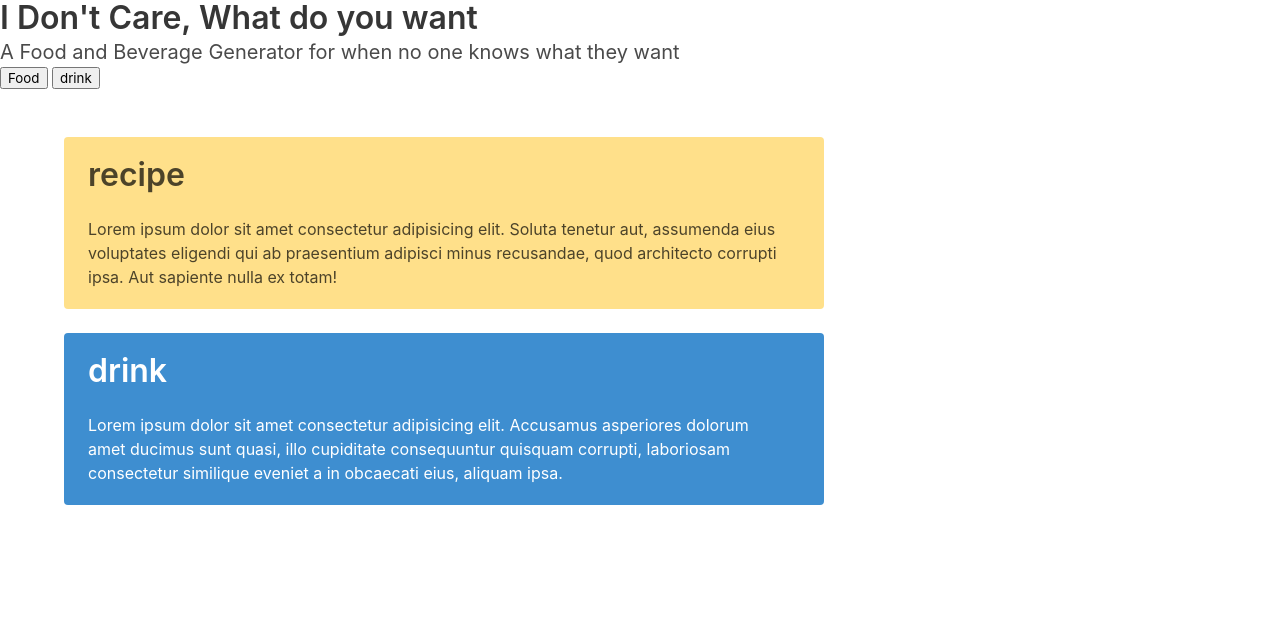
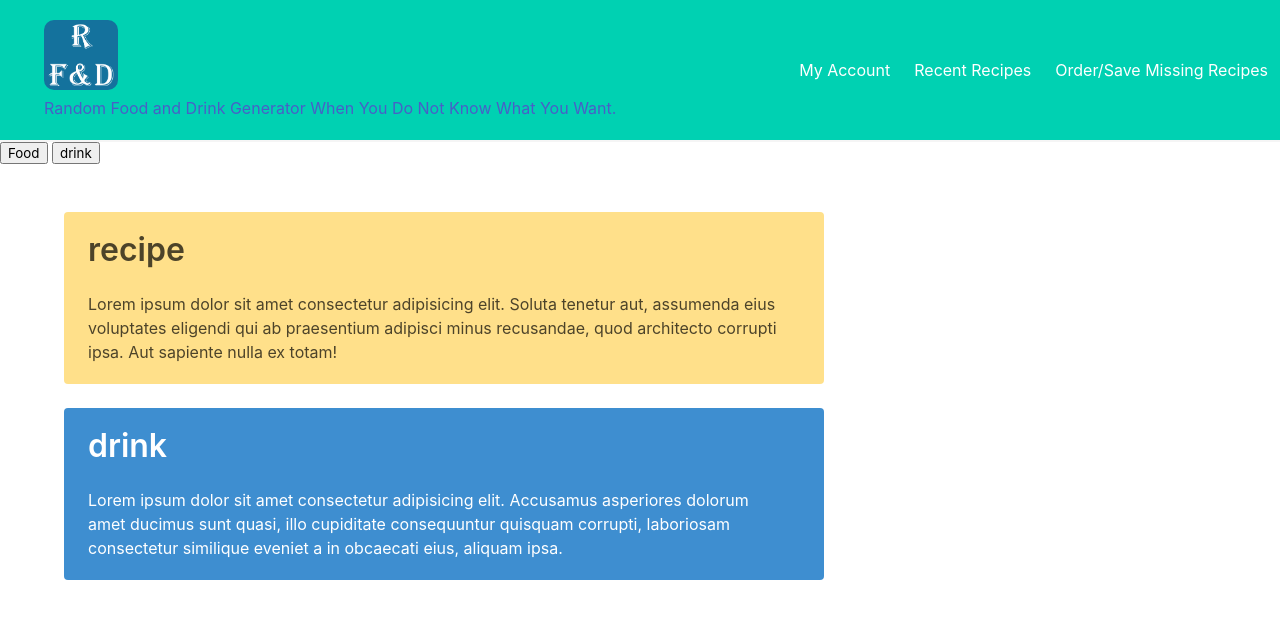
Before and after one commit to Thedanbrown/IDCWDYW-Food-and-Beverage-Recipe-Generator, a plain HTML site: page index.html in a window 1280 px wide. Drawn offline with nearby package versions, Linux system fonts and the light colour scheme.

Commit message:
Adding a responsive navbar and logo.

```diff
--- a/assets/css/styles.css
+++ b/assets/css/styles.css
@@ -1 +1,11 @@
-.modal-content
+
+/* For navbar only */
+.navbar-brand {
+  /* margin-top: 20px; */
+  padding: 20px;
+  columns: white;
+}
+
+.navbar-item-2 img{
+  border-radius: 10px;
+}
--- a/assets/js/script.js
+++ b/assets/js/script.js
@@ -1,3 +1,13 @@
+
+// for mobile menu of navbar
+const burgerIcon = document.querySelector('#burger');
+const navbarMenu = document.querySelector('#nav-links');
+
+burgerIcon.addEventListener('click',() => {
+  navbarMenu.classList.toggle('is-active');
+}
+);
+
 
 //modal functions
 document.addEventListener('DOMContentLoaded', () => {
--- a/index.html
+++ b/index.html
@@ -1,17 +1,39 @@
 <!DOCTYPE html>
 <html>
+
 <head>
   <meta charset="utf-8">
   <meta name="viewport" content="width=device-width, initial-scale=1">
   <title>IDCWDYW</title>
   <link rel="stylesheet" href="https://cdn.jsdelivr.net/npm/bulma@0.9.4/css/bulma.min.css">
+  <link rel="stylesheet" href="./assets/css/styles.css">
 </head>
 
 <body>
-    <header>
-        <h1 class="title">I Don't Care, What do you want</h1>
-        <p class="subtitle">A Food and Beverage Generator for when no one knows what they want</p>
-    </header>
+  <!-- Logo / Brand -->
+  <nav class="navbar has-shadow is-primary">
+
+    <div class="navbar-brand">
+      <a href="#" class="navbar-item"></a>
+      <a class="navbar-item-2">
+        <img src="./assets/Imges/Img1.PNG" alt="logo" style="max-height: 70px">
+        <h1>Random Food and Drink Generator When You Do Not Know What You Want. </h1>
+      </a>
+      <a class="navbar-burger" id="burger">
+        <span></span>
+        <span></span>
+        <span></span>
+      </a>
+    </div>
+    <div class="navbar-menu" id="nav-links" title="">
+      <div class="navbar-end">
+        <a href="#" class="navbar-item">My Account</a>
+        <a href="#" class="navbar-item">Recent Recipes</a>
+        <a href="#" class="navbar-item">Order/Save Missing Recipes</a>
+      </div>
+    </div>
+  </nav>
+
 
   <!--food Modal-->
   <div id="food-modal" class="modal">
@@ -58,20 +80,24 @@
   </div>
   <button class="js-modal-trigger" data-target="drink-modal">drink</button>
 
-  <section class ="section">
+  <section class="section">
     <div class="container">
       <div class="tile is-ancestor">
         <div class="tile is-8 is-vertical is-parent">
           <div class="tile is-child notification is-warning">
             <p class="title">recipe</p>
             <div class="content">
-              Lorem ipsum dolor sit amet consectetur adipisicing elit. Soluta tenetur aut, assumenda eius voluptates eligendi qui ab praesentium adipisci minus recusandae, quod architecto corrupti ipsa. Aut sapiente nulla ex totam!
+              Lorem ipsum dolor sit amet consectetur adipisicing elit. Soluta tenetur aut, assumenda eius voluptates
+              eligendi qui ab praesentium adipisci minus recusandae, quod architecto corrupti ipsa. Aut sapiente nulla
+              ex totam!
             </div>
           </div>
           <div class="tile is-child notification is-info">
             <p class="title">drink</p>
             <div class="content">
-              Lorem ipsum dolor sit amet consectetur adipisicing elit. Accusamus asperiores dolorum amet ducimus sunt quasi, illo cupiditate consequuntur quisquam corrupti, laboriosam consectetur similique eveniet a in obcaecati eius, aliquam ipsa.
+              Lorem ipsum dolor sit amet consectetur adipisicing elit. Accusamus asperiores dolorum amet ducimus sunt
+              quasi, illo cupiditate consequuntur quisquam corrupti, laboriosam consectetur similique eveniet a in
+              obcaecati eius, aliquam ipsa.
             </div>
           </div>
         </div>
@@ -83,4 +109,5 @@
   </section>
   <script src="./assets/js/script.js"></script>
 </body>
+
 </html>
```
Also changed, not shown: assets/Imges/Img1.PNG (added). Lines whose indentation alone changed are shown as unchanged.
